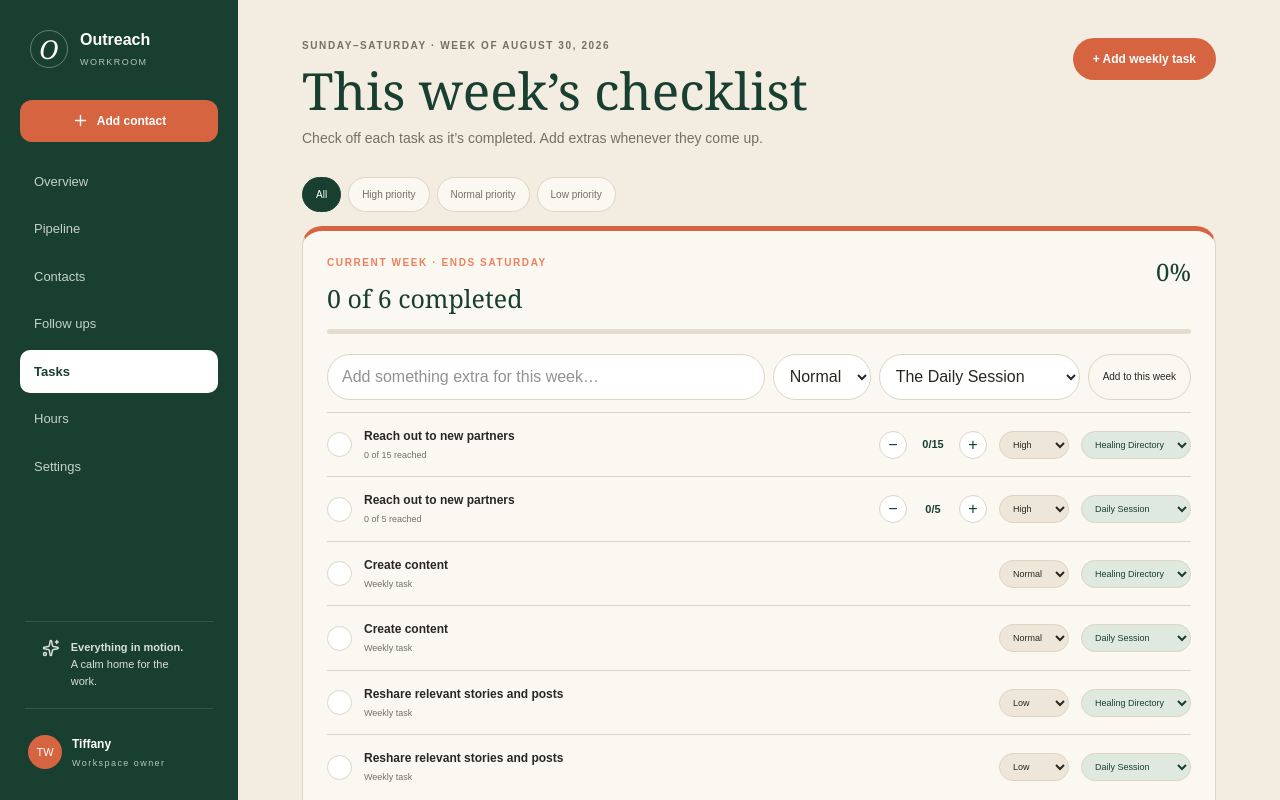
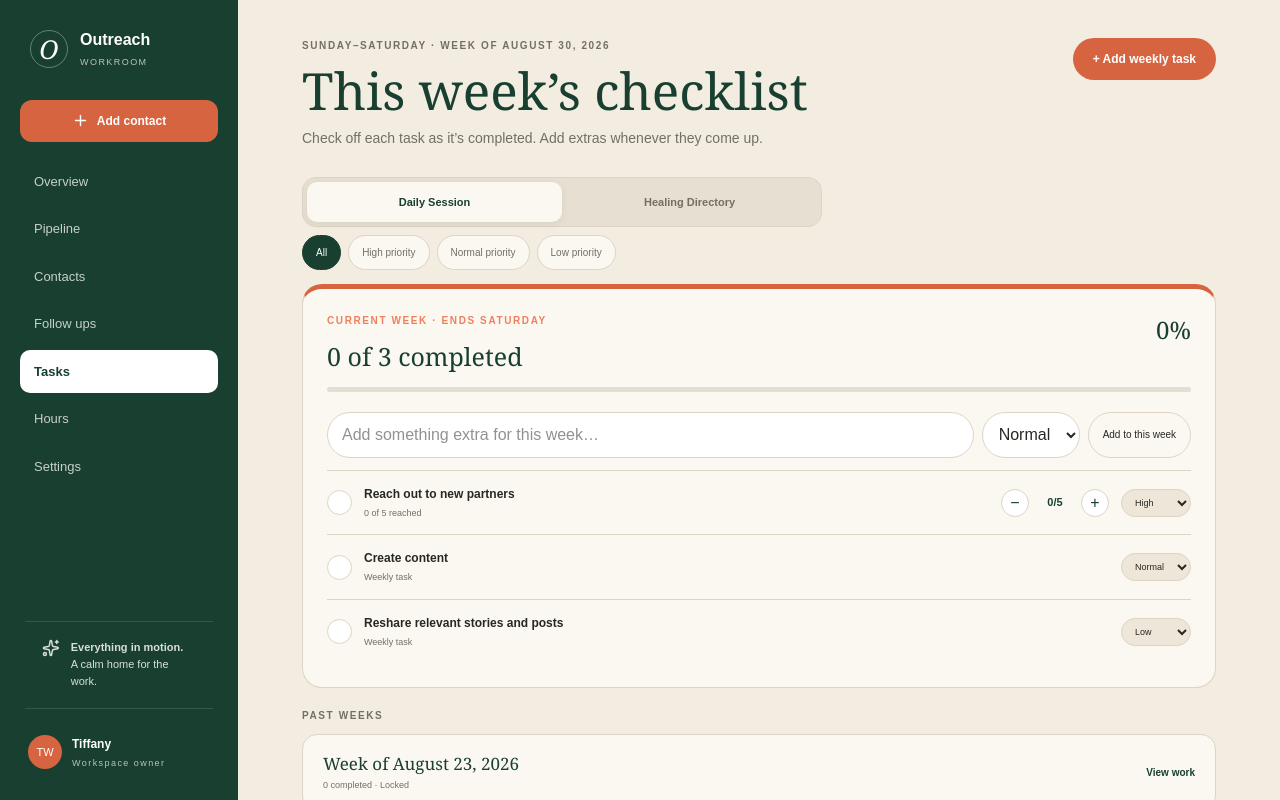
Before and after one commit to tifjasmine/Outreach-Workroom, a React (Vite) app: page / in a window 1280 px wide. Both pictures are taken after a click on the button "View all tasks →". Shown: the top 800 px of the page. Built offline with nearby package versions, Linux system fonts and the light colour scheme.

Commit message:
Replace task brand fields with workspace toggle

```diff
--- a/app/page.tsx
+++ b/app/page.tsx
@@ -303,10 +303,12 @@ export default function Home() {
           />
         )}
       </section>
-      <button className="floating-add" onClick={() => setAddOpen(true)}>
-        <Plus size={20} />
-        <span>Add contact</span>
-      </button>
+      {!['Tasks', 'Hours', 'Settings'].includes(view) && (
+        <button className="floating-add" onClick={() => setAddOpen(true)}>
+          <Plus size={20} />
+          <span>Add contact</span>
+        </button>
+      )}
       {addOpen && <AddModal close={() => setAddOpen(false)} submit={addLead} />}{' '}
       {selected && (
         <ContactDetail
@@ -970,7 +972,7 @@ function Tasks({ tasks, setTasks }: { tasks: WeeklyTask[]; setTasks: (tasks: Wee
   const previousKey = dateKey(previousSunday);
   const [newTask, setNewTask] = useState('');
   const [newPriority, setNewPriority] = useState<TaskPriority>('Normal');
-  const [newBrand, setNewBrand] = useState<WeeklyTask['brand']>('The Daily Session');
+  const [brandFilter, setBrandFilter] = useState<WeeklyTask['brand']>('The Daily Session');
   const [priorityFilter, setPriorityFilter] = useState<'All' | TaskPriority>('All');
   const [previousTasks] = useState<WeeklyTask[]>(() => {
     try {
@@ -981,14 +983,15 @@ function Tasks({ tasks, setTasks }: { tasks: WeeklyTask[]; setTasks: (tasks: Wee
   });
   const add = () => {
     if (!newTask.trim()) return;
-    setTasks([...tasks, { name: newTask.trim(), brand: newBrand, done: false, priority: newPriority, extra: true }]);
+    setTasks([...tasks, { name: newTask.trim(), brand: brandFilter, done: false, priority: newPriority, extra: true }]);
     setNewTask('');
   };
   const isComplete = (task: WeeklyTask) => task.done || Boolean(task.goal && (task.progress || 0) >= task.goal);
-  const completed = tasks.filter(isComplete).length;
   const updateTask = (index: number, changes: Partial<WeeklyTask>) =>
     setTasks(tasks.map((task, taskIndex) => taskIndex === index ? { ...task, ...changes } : task));
-  const visibleTasks = priorityFilter === 'All' ? tasks : tasks.filter((task) => task.priority === priorityFilter);
+  const brandTasks = tasks.filter((task) => task.brand === brandFilter);
+  const completed = brandTasks.filter(isComplete).length;
+  const visibleTasks = priorityFilter === 'All' ? brandTasks : brandTasks.filter((task) => task.priority === priorityFilter);
   return (
     <>
       <Header
@@ -1004,6 +1007,10 @@ function Tasks({ tasks, setTasks }: { tasks: WeeklyTask[]; setTasks: (tasks: Wee
           </button>
         }
       />
+      <div className="brand-task-toggle" aria-label="Choose task brand">
+        <button className={brandFilter === 'The Daily Session' ? 'active' : ''} onClick={() => setBrandFilter('The Daily Session')}>Daily Session</button>
+        <button className={brandFilter === 'The Healing Directory' ? 'active' : ''} onClick={() => setBrandFilter('The Healing Directory')}>Healing Directory</button>
+      </div>
       <div className="task-filter-row" aria-label="Filter tasks by priority">
         {(['All', 'High', 'Normal', 'Low'] as const).map((priority) => (
           <button className={priorityFilter === priority ? 'active' : ''} onClick={() => setPriorityFilter(priority)} key={priority}>
@@ -1016,13 +1023,13 @@ function Tasks({ tasks, setTasks }: { tasks: WeeklyTask[]; setTasks: (tasks: Wee
             <div>
               <p className="eyebrow coral">CURRENT WEEK · ENDS SATURDAY</p>
               <h2>
-                {completed} of {tasks.length} completed
+                {completed} of {brandTasks.length} completed
               </h2>
             </div>
-            <span>{Math.round((completed / tasks.length) * 100)}%</span>
+            <span>{brandTasks.length ? Math.round((completed / brandTasks.length) * 100) : 0}%</span>
           </div>
           <div className="task-progress">
-            <i style={{ width: `${(completed / tasks.length) * 100}%` }} />
+            <i style={{ width: `${brandTasks.length ? (completed / brandTasks.length) * 100 : 0}%` }} />
           </div>
           <div className="quick-add">
             <input
@@ -1036,10 +1043,6 @@ function Tasks({ tasks, setTasks }: { tasks: WeeklyTask[]; setTasks: (tasks: Wee
               <option>High</option>
               <option>Normal</option>
               <option>Low</option>
-            </select>
-            <select value={newBrand} onChange={(e) => setNewBrand(e.target.value as WeeklyTask['brand'])} aria-label="New task brand">
-              <option>The Daily Session</option>
-              <option>The Healing Directory</option>
             </select>
             <button onClick={add}>Add to this week</button>
           </div>
@@ -1071,10 +1074,6 @@ function Tasks({ tasks, setTasks }: { tasks: WeeklyTask[]; setTasks: (tasks: Wee
                 <option>High</option>
                 <option>Normal</option>
                 <option>Low</option>
-              </select>
-              <select className="task-brand-select" value={t.brand} onChange={(event) => updateTask(i, { brand: event.target.value as WeeklyTask['brand'] })} aria-label={`Brand for ${t.name}`}>
-                <option value="The Daily Session">Daily Session</option>
-                <option value="The Healing Directory">Healing Directory</option>
               </select>
             </div>
             );
--- a/app/ui-refine.css
+++ b/app/ui-refine.css
@@ -13,6 +13,9 @@
 .task-filter-row::-webkit-scrollbar { display: none; }
 .task-filter-row button { flex: 0 0 auto; border: 1px solid var(--line); border-radius: 999px; background: var(--paper); padding: 9px 13px; color: var(--muted); font-size: 10px; }
 .task-filter-row button.active { background: var(--green); border-color: var(--green); color: white; }
+.brand-task-toggle { display: grid; grid-template-columns: 1fr 1fr; max-width: 520px; margin: -4px 0 12px; padding: 4px; border: 1px solid var(--line); border-radius: 14px; background: #e7dfd2; }
+.brand-task-toggle button { min-height: 40px; border: 0; border-radius: 10px; background: transparent; color: var(--muted); font-size: 11px; font-weight: 700; }
+.brand-task-toggle button.active { background: var(--paper); color: var(--green); box-shadow: 0 2px 8px #183f3012; }
 .week-count { color: var(--green); font-size: 11px; font-weight: 700; }
 .quick-add select { border: 1px solid var(--line); border-radius: 999px; background: white; padding: 0 12px; color: var(--ink); }
 .pipeline { grid-template-columns: repeat(4, minmax(220px, 1fr)); }
```
